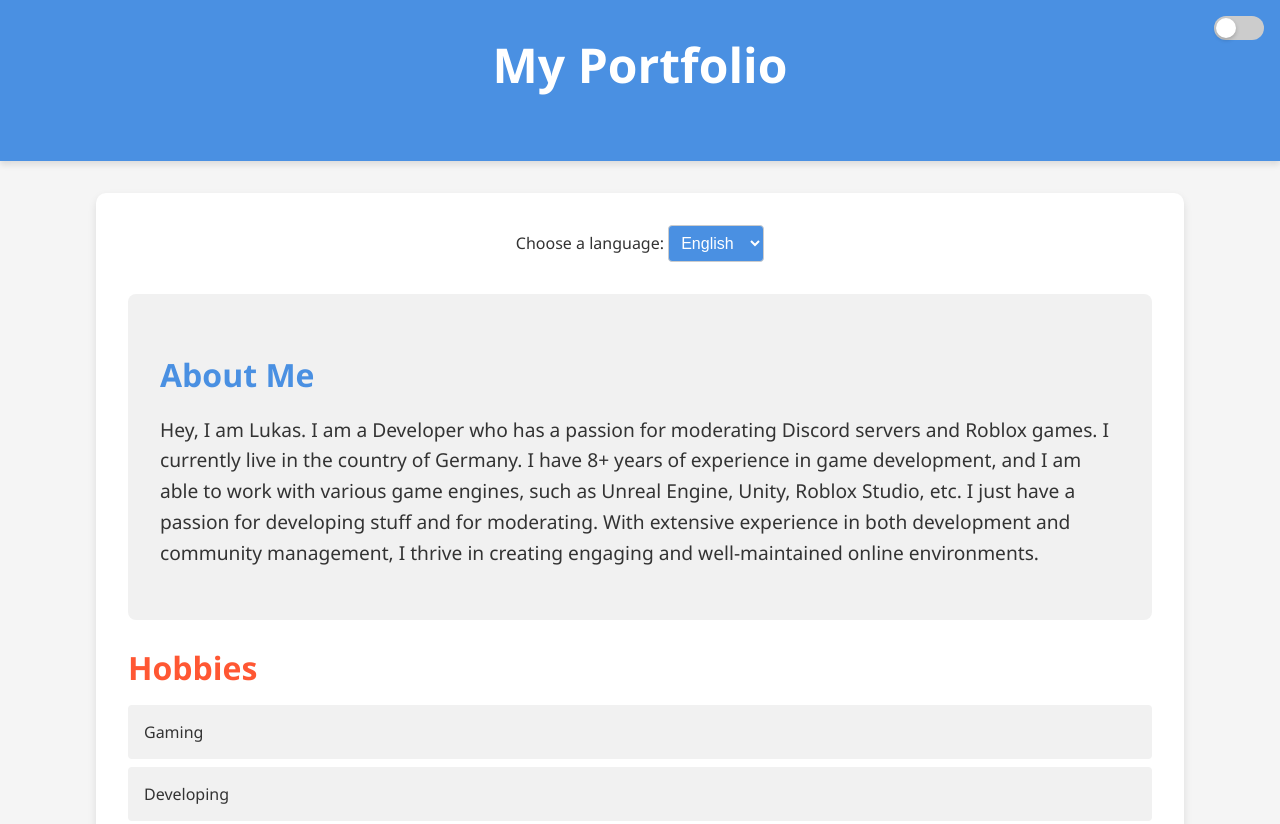
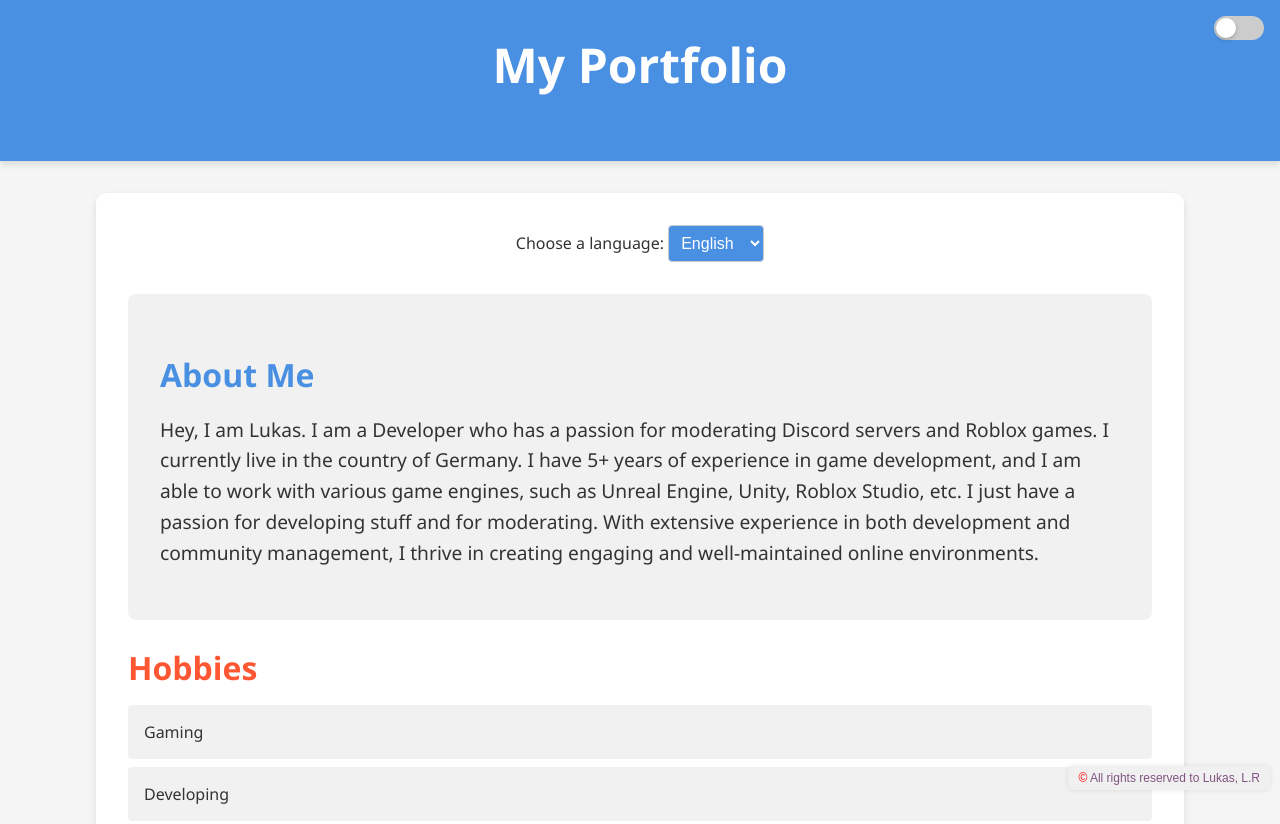
Before and after one commit to LukasOnGith/baka, a plain HTML site: page index.html in a window 1280 px wide. Shown: the top 824 px of the page. Drawn offline with Linux system fonts and the light colour scheme.

Commit message:
Update index.html

```diff
--- a/index.html
+++ b/index.html
@@ -313,11 +313,11 @@
             <h2 data-lang="fr" style="display: none;">À propos de moi</h2>
             <h2 data-lang="ru" style="display: none;">Обо мне</h2>
 
-            <p data-lang="en">Hey, I am Lukas. I am a Developer who has a passion for moderating Discord servers and Roblox games. I currently live in the country of Germany. I have 8+ years of experience in game development, and I am able to work with various game engines, such as Unreal Engine, Unity, Roblox Studio, etc. I just have a passion for developing stuff and for moderating. With extensive experience in both development and community management, I thrive in creating engaging and well-maintained online environments.</p>
-            <p data-lang="de" style="display: none;">Hallo, ich bin Lukas. Ich bin ein Entwickler, der eine Leidenschaft für die Moderation von Discord-Servern und Roblox-Spielen hat. Ich lebe gerade in der Bundesrepublik Deutschland. Ich habe mehr als 8 Jahre Erfahrung in der Spieleentwicklung und kann mit verschiedenen Spiel-Engines wie Unreal Engine, Unity, Roblox Studio usw. arbeiten. Ich habe einfach eine Leidenschaft dafür, Dinge zu entwickeln und zu moderieren. Mit umfassender Erfahrung in sowohl Entwicklung als auch Community-Management gedeihe ich darin, ansprechende und gut gepflegte Online-Umgebungen zu schaffen.</p>
-            <p data-lang="es" style="display: none;">Hola, soy Lukas. Soy un desarrollador habilidoso que también tiene una pasión por moderar servidores de Discord y juegos de Roblox. Tengo más de 8 años de experiencia en desarrollo de juegos y soy capaz de trabajar con varios motores de juego, como Unreal Engine, Unity, Roblox Studio, etc. Simplemente tengo una pasión por desarrollar cosas y moderar. Con una amplia experiencia en el desarrollo y la gestión de comunidades, prospero en la creación de entornos en línea atractivos y bien mantenidos.</p>
-            <p data-lang="fr" style="display: none;">Salut, je suis Lukas. Je suis un développeur qualifié qui a également une passion pour la modération des serveurs Discord et des jeux Roblox. J'ai plus de 8 ans d'expérience dans le développement de jeux et je suis capable de travailler avec divers moteurs de jeux, tels que Unreal Engine, Unity, Roblox Studio, etc. J'ai tout simplement une passion pour le développement et la modération. Avec une vaste expérience en développement et en gestion de communauté, je prospère dans la création d'environnements en ligne attrayants et bien entretenus.</p>
-            <p data-lang="ru" style="display: none;">Привет, я Лукас. Я опытный разработчик, который также увлекается модерацией серверов Discord и игр Roblox. У меня более 8 лет опыта в разработке игр, и я умею работать с различными игровыми движками, такими как Unreal Engine, Unity, Roblox Studio и т. д. Я просто увлечен разработкой и модерацией. Благодаря обширному опыту как в разработке, так и в управлении сообществами, я стремлюсь создавать увлекательные и хорошо поддерживаемые онлайн-среды.</p>
+            <p data-lang="en">Hey, I am Lukas. I am a Developer who has a passion for moderating Discord servers and Roblox games. I currently live in the country of Germany. I have 5+ years of experience in game development, and I am able to work with various game engines, such as Unreal Engine, Unity, Roblox Studio, etc. I just have a passion for developing stuff and for moderating. With extensive experience in both development and community management, I thrive in creating engaging and well-maintained online environments.</p>
+            <p data-lang="de" style="display: none;">Hallo, ich bin Lukas. Ich bin ein Entwickler, der eine Leidenschaft für die Moderation von Discord-Servern und Roblox-Spielen hat. Ich lebe gerade in der Bundesrepublik Deutschland. Ich habe mehr als 5 Jahre Erfahrung in der Spieleentwicklung und kann mit verschiedenen Spiel-Engines wie Unreal Engine, Unity, Roblox Studio usw. arbeiten. Ich habe einfach eine Leidenschaft dafür, Dinge zu entwickeln und zu moderieren. Mit umfassender Erfahrung in sowohl Entwicklung als auch Community-Management gedeihe ich darin, ansprechende und gut gepflegte Online-Umgebungen zu schaffen.</p>
+            <p data-lang="es" style="display: none;">Hola, soy Lukas. Soy un desarrollador habilidoso que también tiene una pasión por moderar servidores de Discord y juegos de Roblox. Tengo más de 5 años de experiencia en desarrollo de juegos y soy capaz de trabajar con varios motores de juego, como Unreal Engine, Unity, Roblox Studio, etc. Simplemente tengo una pasión por desarrollar cosas y moderar. Con una amplia experiencia en el desarrollo y la gestión de comunidades, prospero en la creación de entornos en línea atractivos y bien mantenidos.</p>
+            <p data-lang="fr" style="display: none;">Salut, je suis Lukas. Je suis un développeur qualifié qui a également une passion pour la modération des serveurs Discord et des jeux Roblox. J'ai plus de 5 ans d'expérience dans le développement de jeux et je suis capable de travailler avec divers moteurs de jeux, tels que Unreal Engine, Unity, Roblox Studio, etc. J'ai tout simplement une passion pour le développement et la modération. Avec une vaste expérience en développement et en gestion de communauté, je prospère dans la création d'environnements en ligne attrayants et bien entretenus.</p>
+            <p data-lang="ru" style="display: none;">Привет, я Лукас. Я опытный разработчик, который также увлекается модерацией серверов Discord и игр Roblox. У меня более 5 лет опыта в разработке игр, и я умею работать с различными игровыми движками, такими как Unreal Engine, Unity, Roblox Studio и т. д. Я просто увлечен разработкой и модерацией. Благодаря обширному опыту как в разработке, так и в управлении сообществами, я стремлюсь создавать увлекательные и хорошо поддерживаемые онлайн-среды.</p>
         </section>
         <section class="hobbies">
             <h2 data-lang="en">Hobbies</h2>
@@ -480,3 +480,32 @@
     </div>
 </body>
 </html>
+<title>Copyright Notice</title>
+<style>
+    footer {
+        position: fixed;
+        bottom: 10px;
+        right: 10px;
+        background-color: #f0f0f0; /* Light gray background */
+        color: #815381; /* Light purple color */
+        padding: 5px 10px;
+        border-radius: 5px;
+        box-shadow: 0 0 5px rgba(0, 0, 0, 0.1); /* Subtle shadow */
+        font-family: Arial, sans-serif;
+        font-size: 12px;
+    }
+    footer p {
+        margin: 0;
+    }
+    .copyright {
+        color: red;
+    }
+</style>
+</head>
+<body>
+
+<footer>
+    <p><span class="copyright">&copy;</span> All rights reserved to Lukas, L.R</p>
+</footer>
+</body>
+</html>
```
